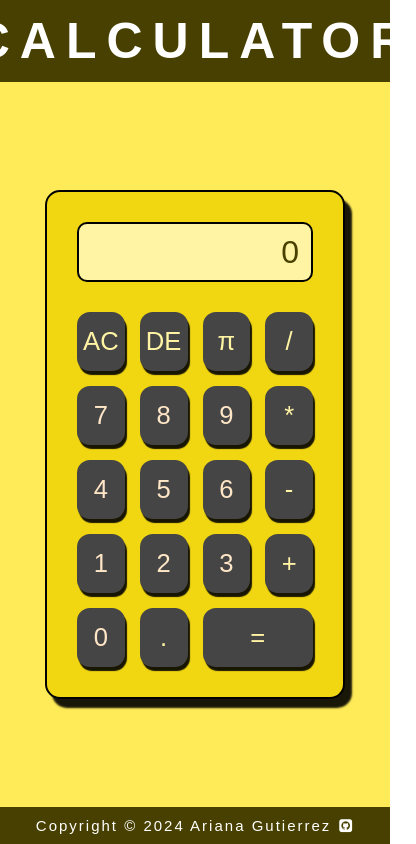
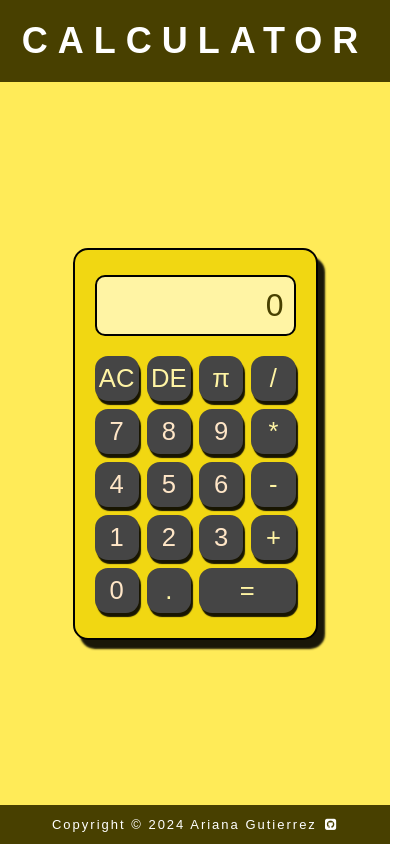
Before and after one commit to arianagutierrez/Calculator, a plain HTML site: page index.html in a window 390 px wide. Shown: the whole page, 416 px wide, since content can reach past the window. Drawn offline with Linux system fonts and the light colour scheme; a web font is replaced by a local one.

Commit message:
update file

```diff
--- a/styles.css
+++ b/styles.css
@@ -16,7 +16,7 @@ body {
 header {
     width: 100%;
     font-size: 25px;
-    padding: 12px;
+    padding: 20px 0px;
     background-color: #484000;
     color: white;
     display: flex;
@@ -41,22 +41,21 @@ main {
     border-radius: 15px;
     box-shadow: 7px 9px 2px rgba(0, 0, 0, 0.9);
     border: 2px solid rgba(0,0,0);
-    padding: 20px;
+    padding: 25px 20px;
     width: 280px;
 }
 
 .display {
     font-family: 'Maken', sans-serif;
-    height: 100px;
     display: flex;
     align-items: center;
     justify-content: flex-end;
     background-color: #FFF4A4;
-    padding: 12px;
+    padding: 10px;
     border-radius: 10px;
     font-size: 2em;
     border: 2px solid black;
-    margin-bottom: 35px;
+    margin-bottom: 30px;
     word-wrap: break-word;
     word-break: break-all;
     text-align: right;
@@ -108,13 +107,14 @@ main {
 footer {
     width: 100%;
     font-size: 15px;
-    padding: 10px;
+    padding: 12px 0;
     background-color: #484000;
     display: flex;
     flex-direction: row;
     justify-content: center;
     align-items: center;
     gap: 8px;
+    text-align: center;
 }
 
 p, a {
@@ -125,22 +125,47 @@ p, a {
 /* Media query for screens smaller than 700px */
 @media only screen and (max-width: 700px) {
     .calculator {
-      padding: 30px;
       width: 300px;
     }
 
     .display {
-      height: 60px;
       margin-bottom: 30px;
       font-size: 2em;
     }
 
     .buttons {
-      gap: 15px;
+      gap: 10px;
     }
 
     .btn {
       padding: 15px 0;
       font-size: 1.6em;
     }
-  }
+}
+
+@media only screen and (max-width: 420px) {
+    header { font-size: 18px; }
+    .calculator {
+      width: 245px;
+    }
+
+    .display {
+      margin-bottom: 20px;
+    }
+
+    .buttons {
+      gap: 8px;
+    }
+
+    .btn {
+      padding: 8px 0;
+    }
+
+    footer { font-size: 13px; }
+}
+
+@media only screen and (max-width: 325px) {
+    header { font-size: 15px; }
+
+    footer { font-size: 10px; }
+}
```
Also changed, not shown: 1 other file.
